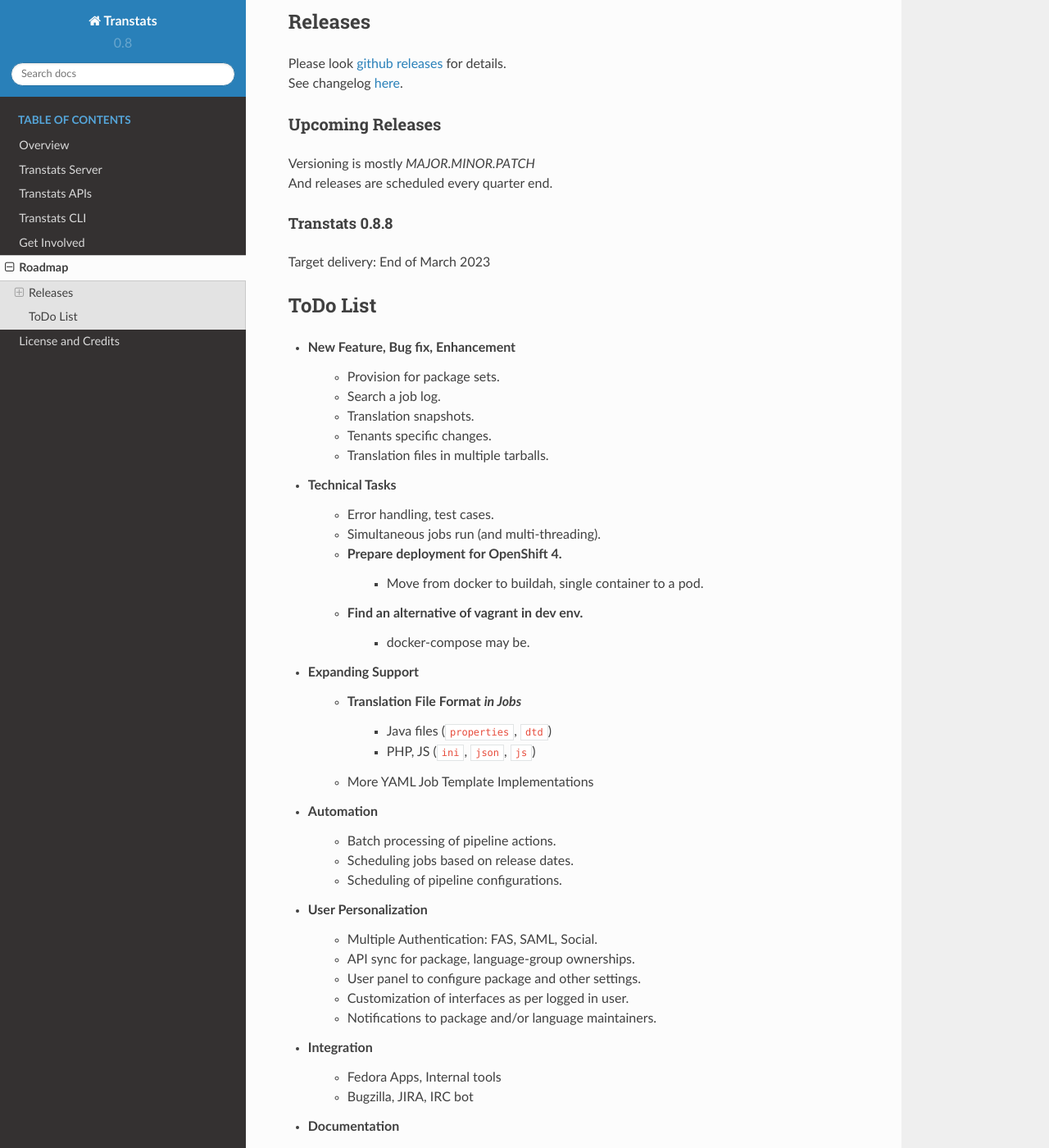
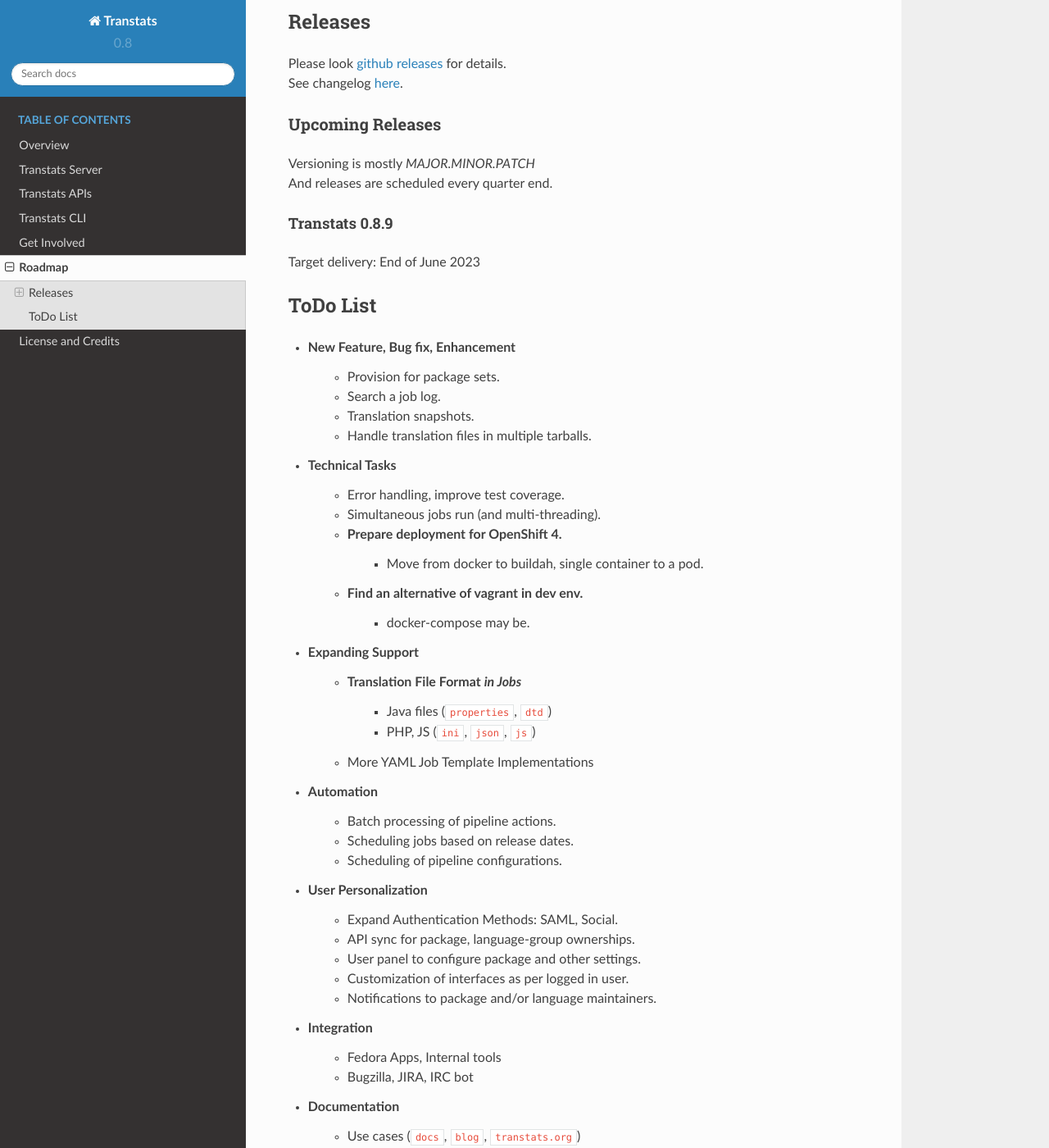
Before and after one commit to transtats/transtats, a Sphinx documentation site: the page built from docs/source/roadmap.rst, in a window 1280 px wide and 1400 px high, scrolled down 270 px. Shown: the whole window at 82% size. Built offline with Sphinx 7.4.7 and the Read the Docs theme 2.0.0, drawn with Linux system fonts in a browser that asks for light colours.

Commit message:
update docs

```diff
--- a/docs/source/roadmap.rst
+++ b/docs/source/roadmap.rst
@@ -20,10 +20,10 @@ Upcoming Releases
 | And releases are scheduled every quarter end.
 
 
-Transtats 0.8.8
+Transtats 0.8.9
 ---------------
 
-| Target delivery: End of March 2023
+| Target delivery: End of June 2023
 
 
 ToDo List
@@ -33,11 +33,10 @@ ToDo List
     - Provision for package sets.
     - Search a job log.
     - Translation snapshots.
-    - Tenants specific changes.
-    - Translation files in multiple tarballs.
+    - Handle translation files in multiple tarballs.
 
 - Technical Tasks
-    - Error handling, test cases.
+    - Error handling, improve test coverage.
     - Simultaneous jobs run (and multi-threading).
     - Prepare deployment for OpenShift 4.
         - Move from docker to buildah, single container to a pod.
@@ -56,7 +55,7 @@ ToDo List
     - Scheduling of pipeline configurations.
 
 - User Personalization
-    - Multiple Authentication: FAS, SAML, Social.
+    - Expand Authentication Methods: SAML, Social.
     - API sync for package, language-group ownerships.
     - User panel to configure package and other settings.
     - Customization of interfaces as per logged in user.
```
